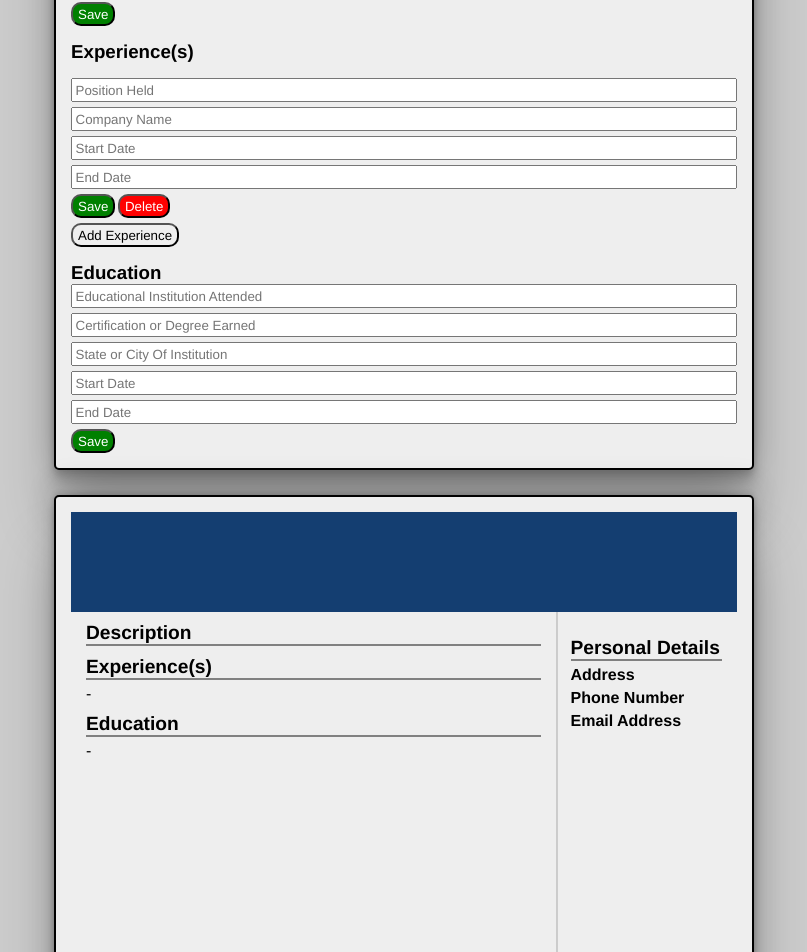
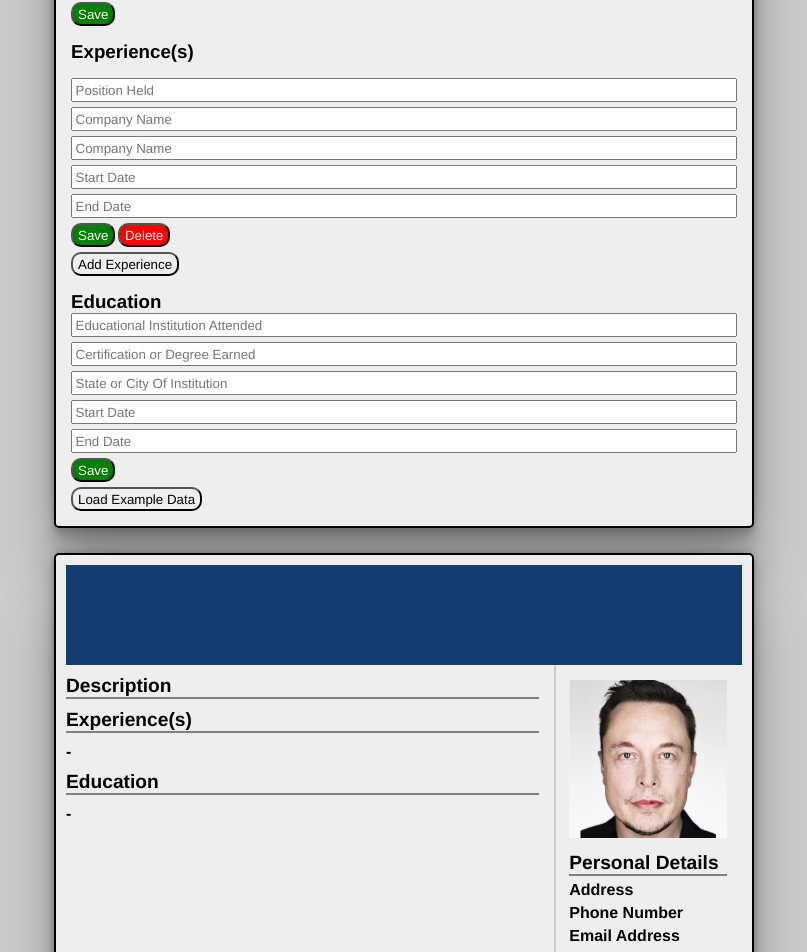
Before and after one commit to rcamach7/cv-creator, a React (Create React App) app: page / in a window 1280 px wide. Shown: the part 354-1306 px from the top of the page, without its empty margins (236-1043 px from the left). Built offline with nearby package versions, Linux system fonts and the light colour scheme.

Commit message:
improved ui and added stock picture to cv display

```diff
--- a/src/App.css
+++ b/src/App.css
@@ -128,7 +128,7 @@ button:hover {
   width: 700px;
 
   margin-top: 25px;
-  padding: 15px;
+  padding: 10px;
 
   background-color: rgb(238, 238, 238);
   box-shadow: rgba(0, 0, 0, 0.25) 0px 54px 55px,
@@ -183,6 +183,11 @@ button:hover {
   width: 200px;
 }
 
+img {
+  width: 100%;
+  height: auto;
+}
+
 /* container for the rest of cv info and personal details */
 .displayCv-body {
   display: flex;
@@ -192,7 +197,7 @@ button:hover {
 }
 
 .body-generalInfo {
-  padding: 0 15px 15px 15px;
+  padding: 0 15px 15px 0px;
   box-shadow: rgba(0, 0, 0, 0.15) 1.95px 0px 0px;
 
   flex: 3;
--- a/src/App.js
+++ b/src/App.js
@@ -22,6 +22,7 @@ function App() {
       id: uuidv4(),
       position: "",
       company: "",
+      location: "",
       from: "",
       to: "",
     },
@@ -53,6 +54,7 @@ function App() {
     experienceId,
     positionIn,
     companyIn,
+    locationIn,
     fromIn,
     toIn
   ) => {
@@ -60,6 +62,7 @@ function App() {
       if (experience.id === experienceId) {
         experience.position = positionIn;
         experience.company = companyIn;
+        experience.location = locationIn;
         experience.from = fromIn;
         experience.to = toIn;
       }
@@ -139,6 +142,7 @@ function App() {
         id: uuidv4(),
         position: "Full Stack Web Developer",
         company: "Tesla",
+        location: "Los Angeles, California",
         from: "2018",
         to: "current",
       },
@@ -146,6 +150,7 @@ function App() {
         id: uuidv4(),
         position: "Astronaut",
         company: "NASA",
+        location: "Washington, DC",
         from: "2015",
         to: "2018",
       },
@@ -153,6 +158,7 @@ function App() {
         id: uuidv4(),
         position: "Aircraft Pilot",
         company: "United States Navy",
+        location: "San Diego, California",
         from: "2010",
         to: "current",
       },
@@ -198,6 +204,7 @@ function App() {
             <h3>Education</h3>
             <Education handleSaveEducation={handleSaveEducation} />
           </div>
+          <button onClick={() => loadExampleData()}>Load Example Data</button>
         </div>
 
         <div className="output-container">
@@ -210,7 +217,6 @@ function App() {
 
         <div className="debug">
           <button onClick={() => printState()}>Print State</button>
-          <button onClick={() => loadExampleData()}>Load Example Data</button>
         </div>
       </main>
     </div>
--- a/src/components/DisplayCV.js
+++ b/src/components/DisplayCV.js
@@ -1,3 +1,5 @@
+import stockImage from "../assets/stock.jpeg";
+
 function DisplayCV(props) {
   return (
     <div className="DisplayCV">
@@ -16,12 +18,13 @@ function DisplayCV(props) {
           {props.experiences.map((exp, i) => {
             return (
               <div className="cv-experienceSection" key={i}>
-                <p className="cv-experienceSection-child">
+                <p className="cv-experienceSection-child cv-subSection">
                   {exp.from} - {exp.to}
                 </p>
                 <div className="workDetails">
-                  <p>{exp.position}</p>
+                  <p className="cv-subSection">{exp.position}</p>
                   <p>{exp.company}</p>
+                  <p>{exp.location}</p>
                 </div>
               </div>
             );
@@ -29,11 +32,11 @@ function DisplayCV(props) {
 
           <p className="cv-section">Education</p>
           <div className="cv-educationSection">
-            <p className="cv-educationSection-child">
+            <p className="cv-educationSection-child cv-subSection">
               {props.education.from} - {props.education.to}
             </p>
             <div className="educationDetails">
-              <p>{props.education.institution}</p>
+              <p className="cv-subSection">{props.education.institution}</p>
               <p>{props.education.certification}</p>
               <p>{props.education.location}</p>
             </div>
@@ -41,6 +44,7 @@ function DisplayCV(props) {
         </div>
         {/* The rest of the personal details goes here */}
         <div className="body-personalDetails">
+          <img src={stockImage} alt="" />
           <p className="cv-section">Personal Details</p>
 
           <p className="cv-subSection">Address</p>
--- a/src/components/Experience.js
+++ b/src/components/Experience.js
@@ -3,6 +3,7 @@ import { useState } from "react";
 function Experience(props) {
   const [position, setPosition] = useState("");
   const [company, setCompany] = useState("");
+  const [location, setLocation] = useState("");
   const [from, setFrom] = useState("");
   const [to, setTo] = useState("");
   return (
@@ -22,6 +23,12 @@ function Experience(props) {
         />
         <input
           type="text"
+          id="experience-company"
+          placeholder="Company Name"
+          onChange={(e) => setLocation(e.target.value)}
+        />
+        <input
+          type="text"
           id="experience-from"
           placeholder="Start Date"
           onChange={(e) => setFrom(e.target.value)}
@@ -36,7 +43,14 @@ function Experience(props) {
       <button
         className="save-btn"
         onClick={() =>
-          props.handleExperienceSave(props.id, position, company, from, to)
+          props.handleExperienceSave(
+            props.id,
+            position,
+            company,
+            location,
+            from,
+            to
+          )
         }
       >
         Save
```
Also changed, not shown: src/assets/stock.jpeg (added).
